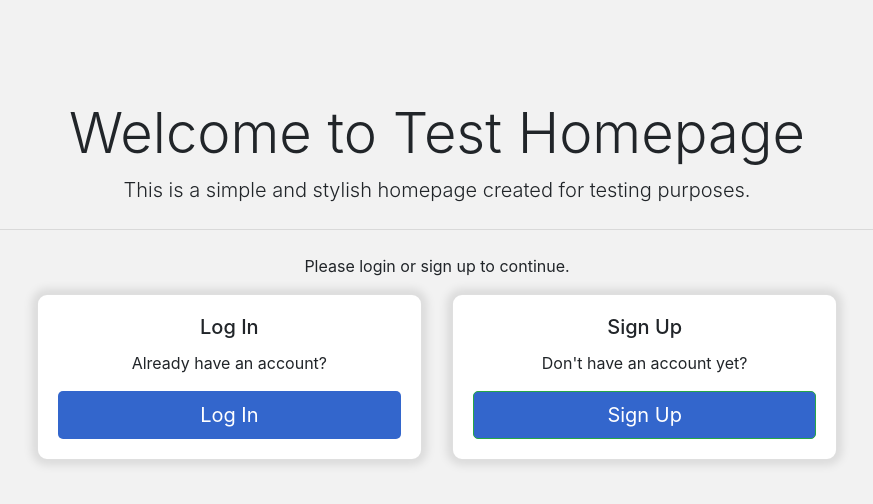
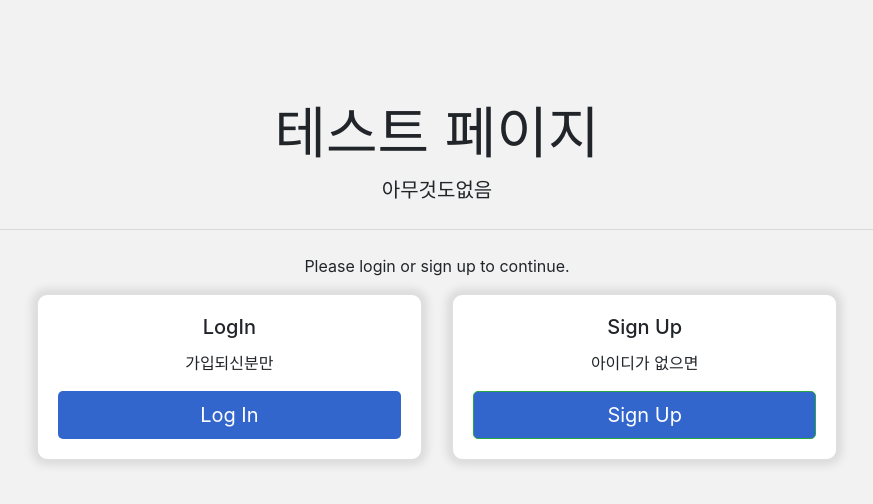
Before and after one commit to ygni/cicdtestphp, a PHP site: page / in a window 1280 px wide. Shown: the top 504 px of the page, without its empty margins (203-1076 px from the left). Run offline with PHP 8.4, Linux system fonts and the light colour scheme; some libraries are stand-ins or nearby versions.

Commit message:
Update index.php

```diff
--- a/index.php
+++ b/index.php
@@ -40,16 +40,16 @@
 </head>
 <body>
     <div class="jumbotron">
-        <h1 class="display-4">Welcome to Test Homepage</h1>
-        <p class="lead">This is a simple and stylish homepage created for testing purposes.</p>
+        <h1 class="display-4">테스트 페이지</h1>
+        <p class="lead">아무것도없음</p>
         <hr class="my-4">
         <p>Please login or sign up to continue.</p>
         <div class="row justify-content-center">
             <div class="col-md-4">
                 <div class="card">
                     <div class="card-body">
-                        <h5 class="card-title">Log In</h5>
-                        <p class="card-text">Already have an account?</p>
+                        <h5 class="card-title">LogIn</h5>
+                        <p class="card-text">가입되신분만</p>
                         <a href="login.php" class="btn btn-lg btn-block">Log In</a>
                     </div>
                 </div>
@@ -58,7 +58,7 @@
                 <div class="card">
                     <div class="card-body">
                         <h5 class="card-title">Sign Up</h5>
-                        <p class="card-text">Don't have an account yet?</p>
+                        <p class="card-text">아이디가 없으면</p>
                         <a href="membership.php" class="btn btn-lg btn-block btn-success">Sign Up</a>
                     </div>
                 </div>
```
